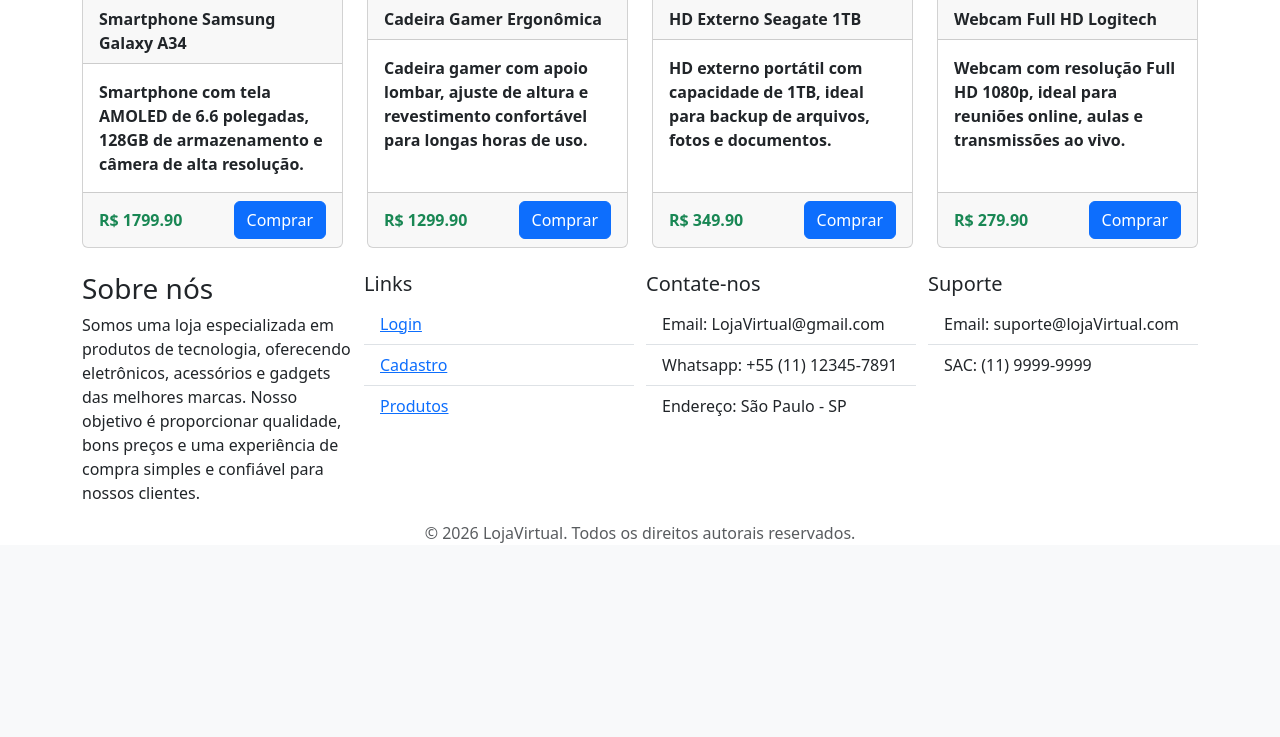
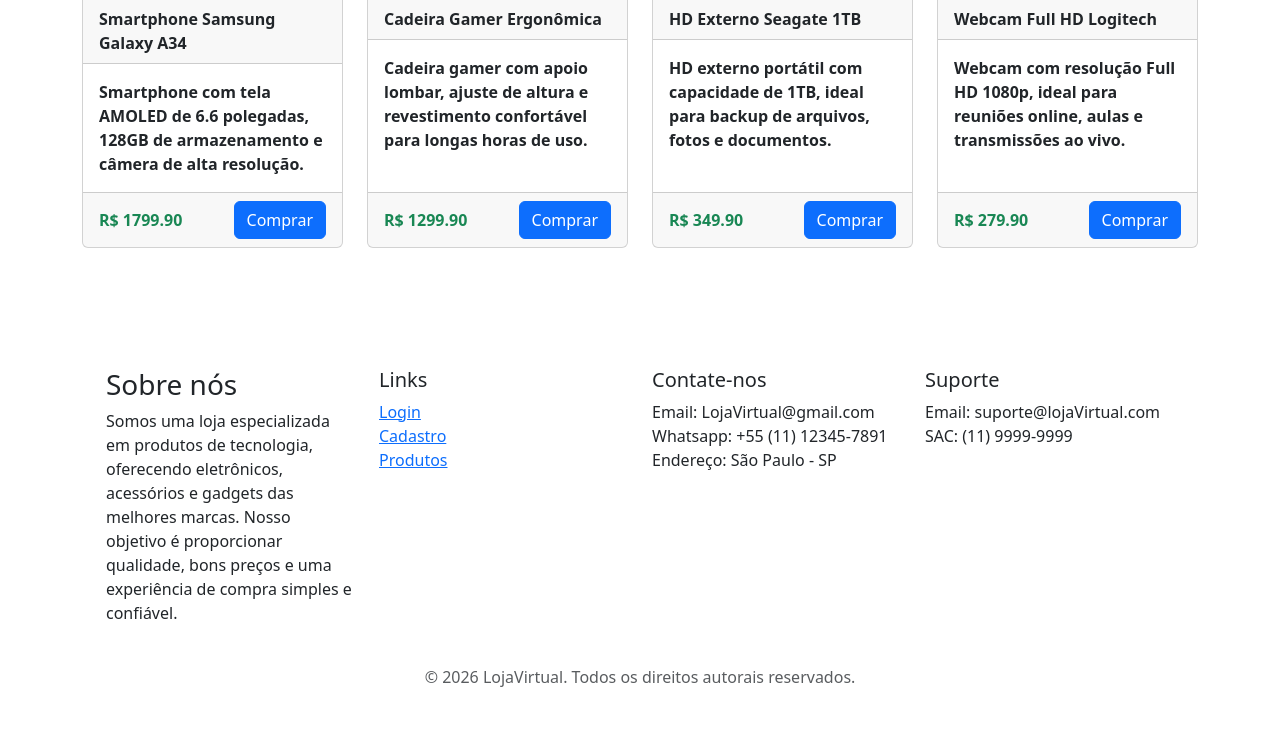
Before and after one commit to Luiz-FernandoSV/sistema_loja_virtual, a PHP site: page / in a window 1280 px wide. Shown: the part 1764-2501 px from the top of the page. Before the commit the page ends 2307 px from the top, so only its background shows below. Run offline with PHP 8.4, Linux system fonts and the light colour scheme.

Commit message:
Remoção de logs, adição de responsividade dos componentes

```diff
--- /dev/null
+++ b/view/css/common.css
@@ -0,0 +1,5 @@
+@media (max-width:991px){
+    .pageLink{
+        width: 100%;
+    }
+}
--- a/view/css/home.css
+++ b/view/css/home.css
@@ -1,31 +1,48 @@
-*{
+* {
     box-sizing: border-box;
 }
 
-.banner-container{
+.banner-container {
     padding: 10px;
     gap: 10px;
 }
 
-.banner-text{
+.banner-text {
     width: 50%;
     font-size: 20px;
     padding: 10px;
 }
 
-.banner-img{
+.banner-img {
     width: 50%;
 }
 
-.card{
+.card {
     height: 100%;
 }
 
-.card p{
+.card p {
     font-weight: bold;
 }
 
-.produto-img{
+.produto-img {
     height: 200px;
     object-fit: cover;
 }
+
+@media (max-width: 768px) {
+    .banner-container {
+        width: 100%;
+        flex-direction: column-reverse;
+    }
+
+    .banner-img {
+        width: 100%;
+    }
+
+    .banner-text {
+        width: 100%;
+        font-size: 20px;
+        padding: 10px;
+    }
+}
--- a/view/index.php
+++ b/view/index.php
@@ -11,6 +11,8 @@ session_start();
 
     <link href="https://cdn.jsdelivr.net/npm/bootstrap@5.3.2/dist/css/bootstrap.min.css" rel="stylesheet">
     <link rel="stylesheet" href="./css/home.css">
+    <link rel="stylesheet" href="./css/common.css">
+    <script src="https://cdn.jsdelivr.net/npm/bootstrap@5.3.2/dist/js/bootstrap.bundle.min.js"></script>
     <script src="./javascript/Logout.js" defer></script>
 
     <script type="module" src="./javascript/GetProdutos.js"></script>
@@ -18,30 +20,45 @@ session_start();
 
 <body>
 
-    <nav class="navbar bg-body-tertiary sticky-top">
-        <div class="container align-items-center">
+    <nav class="navbar navbar-expand-lg bg-body-tertiary sticky-top">
+        <div class="container">
 
             <a href="./index.php" class="navbar-brand fw-bold fs-3">
                 Loja Virtual
             </a>
 
-            <form class="mx-auto w-50">
+            <button class="navbar-toggler" type="button" data-bs-toggle="collapse" data-bs-target="#navbarContent">
+                <span class="navbar-toggler-icon"></span>
+            </button>
+
+            <div class="collapse navbar-collapse gap-3" id="navbarContent">
+
+                <form class="w-100 w-lg-50 mx-lg-auto my-3 my-lg-0">
                     <input class="form-control" type="search" placeholder="Buscar produtos..." aria-label="Search">
                 </form>
 
-            <div class="action-buttons d-flex gap-2">
+                <div class="action-buttons d-flex flex-column flex-lg-row gap-2 align-items-start">
+
                     <?php if (isset($_SESSION['id'])): ?>
 
-                    <a href="./dashboard.php" class="btn btn-dark">Minha conta</a>
+                        <a href="./dashboard.php" class="pageLink btn btn-dark text-nowrap">
+                            Minha conta
+                        </a>
 
-                    <button href="./javascript/Logout.js" id="btnSair" class="btn btn-dark">Sair</button>
+                        <button id="btnSair" class="pageLink btn btn-dark">
+                            Sair
+                        </button>
 
                     <?php else: ?>
 
-                    <a href="login.php">
-                        <a href="./login.php" class="btn btn-dark">Login</a>
+                        <a href="login.php" class="pageLink btn-dark">
+                            Login
                         </a>
+
                     <?php endif; ?>
+
+                </div>
+
             </div>
 
         </div>
@@ -79,83 +96,73 @@ session_start();
         </div>
 
 
-        <div class="container-footer">
+        <footer class="container-footer container-fluid mt-5 py-5">
 
-            <div class="row container-lists g-4">
+            <div class="container">
 
-                <div class="footer-text col">
+                <div class="row g-4">
+
+                    <div class="col-12 col-md-6 col-lg-3 footer-text">
+
                         <h3>Sobre nós</h3>
 
                         <p>
                             Somos uma loja especializada em produtos de tecnologia,
                             oferecendo eletrônicos, acessórios e gadgets das melhores marcas.
-                        Nosso objetivo é proporcionar qualidade, bons preços e uma experiência
-                        de compra simples e confiável para nossos clientes.
+                            Nosso objetivo é proporcionar qualidade, bons preços e uma
+                            experiência de compra simples e confiável.
                         </p>
 
                     </div>
 
 
-                <ul class="col list-group list-group-flush">
+                    <div class="col-6 col-md-6 col-lg-3">
 
                         <h5>Links</h5>
 
-                    <li class="list-group-item">
-                        <a href="./login.php">Login</a>
-                    </li>
-
-                    <li class="list-group-item">
-                        <a href="./cadastro.php">Cadastro</a>
-                    </li>
-
-                    <li class="list-group-item">
-                        <a href="./index.php#products-header">Produtos</a>
-                    </li>
-
-                </ul>
-
-
-                <ul class="col list-group list-group-flush">
-
-                    <h5>Contate-nos</h5>
-
-                    <li class="list-group-item">
-                        Email: LojaVirtual@gmail.com
-                    </li>
-
-                    <li class="list-group-item">
-                        Whatsapp: +55 (11) 12345-7891
-                    </li>
-
-                    <li class="list-group-item">
-                        Endereço: São Paulo - SP
-                    </li>
-
-                </ul>
-
-
-                <ul class="col list-group list-group-flush">
-
-                    <h5>Suporte</h5>
-
-                    <li class="list-group-item">
-                        Email: suporte@lojaVirtual.com
-                    </li>
-
-                    <li class="list-group-item">
-                        SAC: (11) 9999-9999
-                    </li>
-
+                        <ul class="list-unstyled">
+                            <li><a href="./login.php">Login</a></li>
+                            <li><a href="./cadastro.php">Cadastro</a></li>
+                            <li><a href="./index.php#products-header">Produtos</a></li>
                         </ul>
 
                     </div>
 
 
-            <div class="text-center text-muted">
+                    <div class="col-6 col-md-6 col-lg-3">
+
+                        <h5>Contate-nos</h5>
+
+                        <ul class="list-unstyled">
+                            <li>Email: LojaVirtual@gmail.com</li>
+                            <li>Whatsapp: +55 (11) 12345-7891</li>
+                            <li>Endereço: São Paulo - SP</li>
+                        </ul>
+
+                    </div>
+
+
+                    <div class="col-12 col-md-6 col-lg-3">
+
+                        <h5>Suporte</h5>
+
+                        <ul class="list-unstyled">
+                            <li>Email: suporte@lojaVirtual.com</li>
+                            <li>SAC: (11) 9999-9999</li>
+                        </ul>
+
+                    </div>
+
+                </div>
+
+
+                <div class="text-center text-muted mt-4">
                     © 2026 LojaVirtual. Todos os direitos autorais reservados.
                 </div>
 
             </div>
+
+        </footer>
     </div>
 
 </body>
--- a/view/javascript/Auth.js
+++ b/view/javascript/Auth.js
@@ -1,6 +1,5 @@
 const form = document.querySelector('form');
 const msgErro = document.querySelector('.msgErro');
-console.log(msgErro);
 
 form.addEventListener("submit", (event) => {
 
--- a/view/javascript/GetProdutos.js
+++ b/view/javascript/GetProdutos.js
@@ -10,7 +10,6 @@ window.addEventListener('DOMContentLoaded', () => {
             let produtosBD = response;
             // salva os produtos no localstorage
             localStorage.setItem("produtos", JSON.stringify(produtosBD))
-            console.log("requisicao")
             // renderiza os produtos na tela
             renderizarProdutos(produtosBD)
         })
@@ -18,7 +17,6 @@ window.addEventListener('DOMContentLoaded', () => {
     else{
         // usa os produtos do localstorage e renderiza na tela
         renderizarProdutos(produtosLocal);
-        console.log("localstorage");
     }
 })
 
--- a/view/javascript/Logout.js
+++ b/view/javascript/Logout.js
@@ -1,6 +1,5 @@
 const logoutBtn = document.getElementById('btnSair');
-console.log(logoutBtn);
-
+if (logoutBtn) {
     logoutBtn.addEventListener('click', () => {
         fetch('../controller/Logout.php')
             .then(res => res.json())
@@ -10,3 +9,4 @@ logoutBtn.addEventListener('click', () => {
                 }
             })
     })
+}
```
Also changed, not shown: view/dashboard.php (+69 -62 lines), view/javascript/Dashboard.js (+4 -4 lines). Lines whose indentation alone changed are shown as unchanged.
